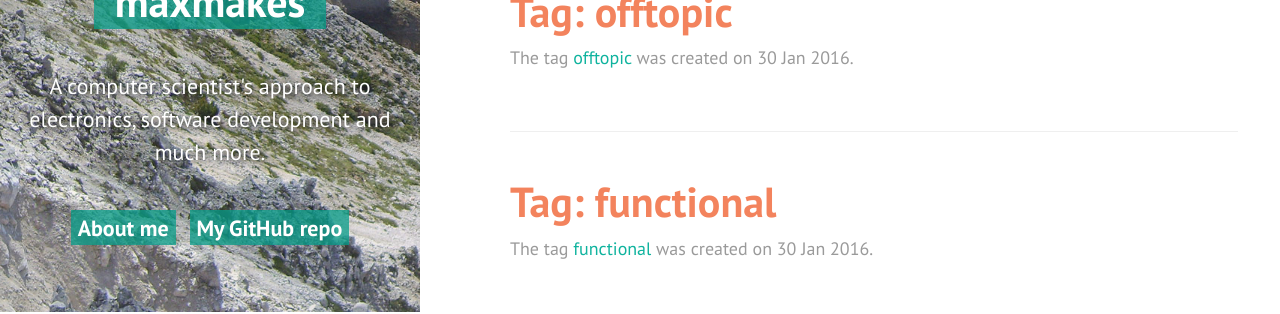
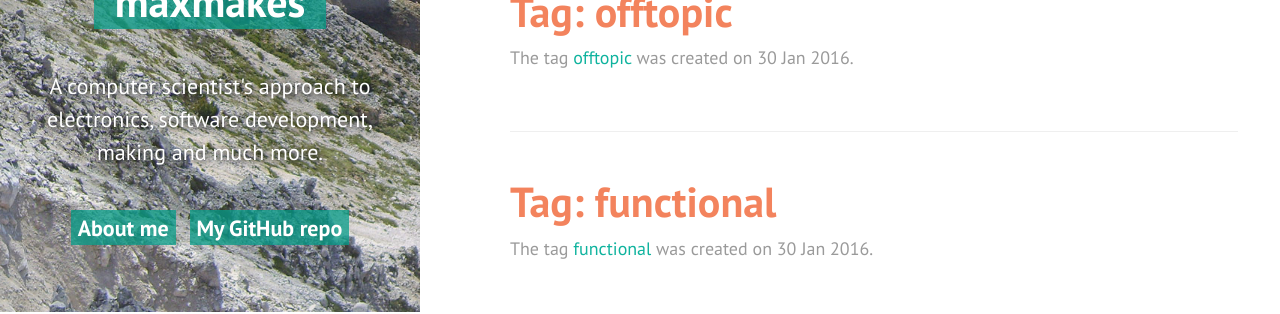
Before and after one commit to maxstrauch/maxstrauch.github.io, a Jekyll site: the page built from index.html, in a window 1280 px wide. Shown: the part 588-902 px from the top of the page. Built offline with Jekyll 4.4.1, drawn with Linux system fonts in a browser that asks for light colours; the list of posts is cut into pages by our own code.

Commit message:
Minor fixes.

```diff
--- a/_config.yml
+++ b/_config.yml
@@ -2,7 +2,7 @@
 title: "maxmakes"
 description: >
   A computer scientist's approach to electronics,
-  software development and much more.
+  software development, making and much more.
 baseurl: ""
 url: "http://localhost:4000"
 
@@ -13,7 +13,7 @@ excerpt_separator: "<!--more-->"
 gems: ['jekyll-paginate', 'jekyll-sitemap']
 
 # Meta data
-meta_description: 'An computer scientists approach to electronics, software development and much more.'
+meta_description: 'An computer scientists approach to electronics, software development, making and much more.'
 meta_keywords: 'electronics, arduino, microcontroller, avr, atmega, woodworking, linux, windows, mac os, tweaking, software development'
 copyright_notice: '&copy; 2016. Theme &amp; content by Maximilian Strauch. Hosted by <a href="https://github.com/">GitHub</a>. Generated using <a href="https://jekyllrb.com/">Jekyll</a>.'
 meta_author: 'Maximilian Strauch'
```
